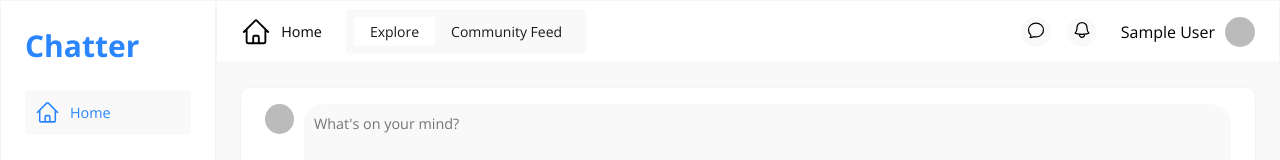
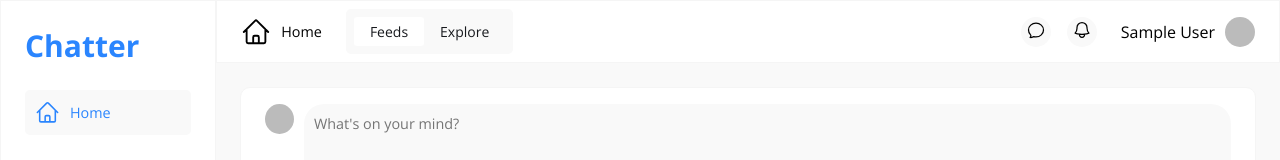
Before and after one commit to Im-Hassan-wd/verbose-broccoli, a React (Create React App) app: page / in a window 1280 px wide. Shown: the top 160 px of the page. Built offline with nearby package versions, Linux system fonts and the light colour scheme; no server answers; the database is empty; sample sign-in values are in the browser's storage.

Commit message:
made some changes to the navbar

```diff
--- a/src/components/Navbar.css
+++ b/src/components/Navbar.css
@@ -29,9 +29,6 @@ nav a {
 nav a.active {
   background: #fff;
 }
-nav div:nth-child(3) {
-  margin-left: auto;
-}
 nav svg {
   width: 30px;
 }
@@ -39,6 +36,7 @@ nav button svg {
   width: 20px;
 }
 nav .more {
+  margin-left: auto;
   display: flex;
   align-items: center;
 }
--- a/src/components/Navbar.js
+++ b/src/components/Navbar.js
@@ -54,12 +54,12 @@ export default function Navbar({ screenWidth, mobileMenu, setMobileMenu }) {
       <ul className={`${mode}`}>
         <li>
           <NavLink className={`${mode}`} exact to="/">
-            Explore
+            Feeds
           </NavLink>
         </li>
         <li>
-          <NavLink className={`${mode}`} to="/community">
-            Community Feed
+          <NavLink className={`${mode}`} to="/explore">
+            Explore
           </NavLink>
         </li>
       </ul>
```
